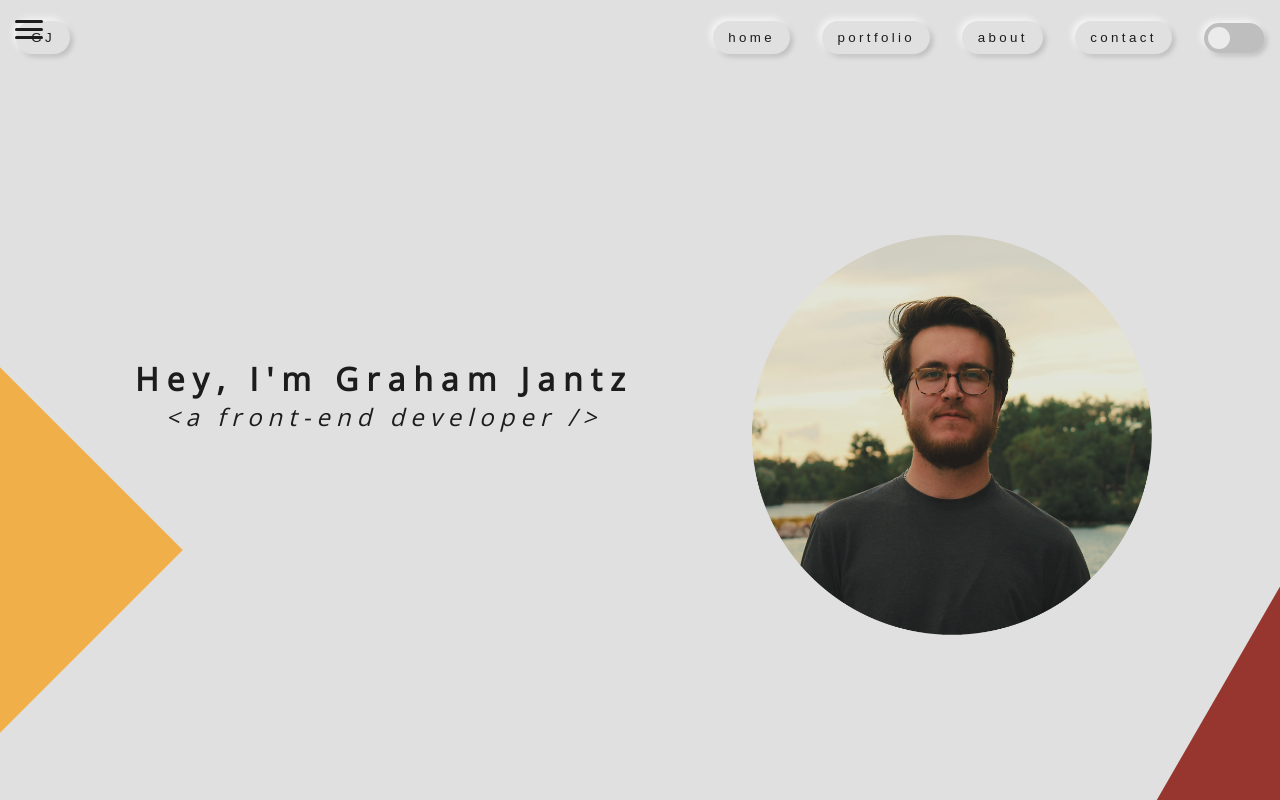
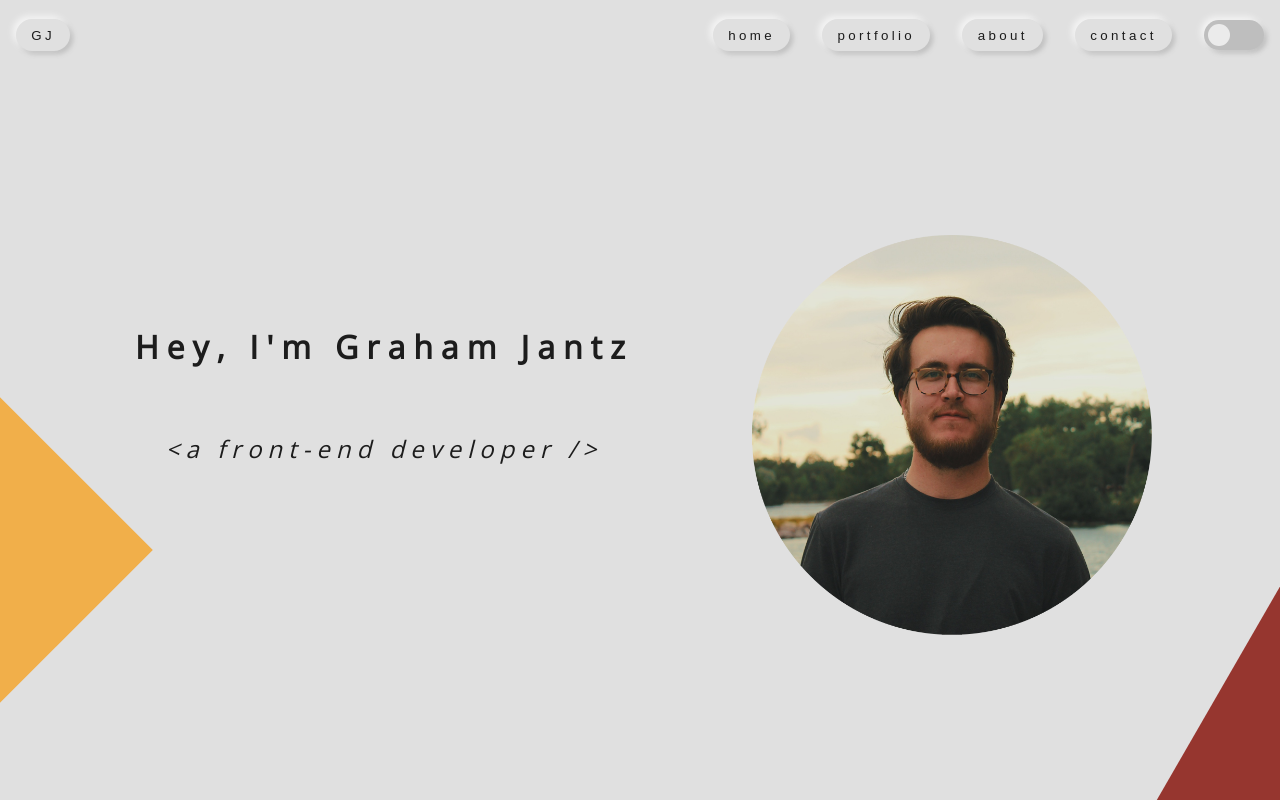
Before and after one commit to grahamjantz/graham-jantz-portfolio, a React (Create React App) app: page / in a window 1280 px wide. Shown: the top 800 px of the page. Built offline with nearby package versions, Linux system fonts and the light colour scheme.

Commit message:
finished mobile navbar and fixed issues on gh

```diff
--- a/src/App.css
+++ b/src/App.css
@@ -24,7 +24,7 @@
 }
 
 .component {
-    overflow: clip;
+    width: 100%;
 }
 
 .component:last-of-type {
@@ -47,7 +47,7 @@
     height: 400px;
     position: absolute;
     transform: rotate(45deg);
-    left: -300px;
+    left: -330px;
     animation: rotate 2s ease-in-out 0s infinite alternate forwards;
     animation-play-state: paused;
 }
@@ -148,7 +148,22 @@
     padding-top: 5em;
 }
 
+@media only screen and (max-height: 500px) {
+    .App {
+        grid-template-rows: 75px 100vh 1200px 2000px 1000px 200px;
+    }
+
+    .org-square {
+        left: -400px;
+        top: 50px;
+    }
+}
+
 @media only screen and (max-width: 1200px) {
+    .App {
+        grid-template-rows: 75px 100vh 1200px 2000px 1200px 200px;
+    }
+
     .org-square {
         left: -400px;
     }
@@ -156,7 +171,7 @@
 
 @media only screen and (max-width: 900px) {
     .App {
-        grid-template-rows: 75px 100vh 1200px 2200px 1000px 200px;
+        grid-template-rows: 75px 100vh 1200px 2200px 1200px 200px;
     }
 }
 @media only screen and (max-width: 800px) {
@@ -183,10 +198,16 @@
 
 @media only screen and (max-width: 700px) {
     .App {
-        grid-template-rows: 75px 100vh 1500px 3500px 600px 200px;
+        grid-template-rows: 75px 100vh 1500px 3500px 1000px 200px;
     }
 }
 
+
+@media only screen and (max-width: 600px) {
+    .App {
+        grid-template-rows: 75px 100vh 1500px 3400px 600px 200px;
+    }
+}
 
 @media only screen and (max-width: 500px) {
     .App {
--- a/src/components/ContactPage/ContactPage.css
+++ b/src/components/ContactPage/ContactPage.css
@@ -215,6 +215,11 @@
     }
 }
 
+@media only screen and (max-width: 600px) {
+    .contact-org-squ-container {
+        display: none;
+    }
+}
 @media only screen and (max-width: 550px) {
     .contact {
         width: 300px;
--- a/src/components/Header/Header.css
+++ b/src/components/Header/Header.css
@@ -1,7 +1,7 @@
 .nav {
     width: 100%;
-    height: 100%;
-    padding: 0 1em;
+    height: 70px;
+    z-index: 50;
 }
 
 .navbar {
@@ -12,6 +12,7 @@
     align-items: center;
     flex-wrap: wrap;
     color: black;
+    padding: 0 1em;
 }
 
 .hero-badge a {
@@ -19,11 +20,13 @@
 }
 
 @media only screen and (max-width: 650px ) {
+    .navbar {
+        display: none;
+    }
     .nav {
-        display: none;
         justify-content: space-between;
         align-items: center;
-        width: 90%;
         margin: 0 auto;
+        position: fixed;
     }
 }
--- a/src/components/Header/Header.js
+++ b/src/components/Header/Header.js
@@ -4,7 +4,8 @@
 import Button from '../Button/Button'
 import SideSwitch from '../SideSwitch/SideSwitch'
 
-const Header = ({ renderHomePage, renderPortfolioPage, renderAboutPage, renderContactPage, toggleTheme, themeColor, themeBoxShadow1, themeBoxShadow2, switchButtonPosition }) => {
+const Header = ({ renderHomePage, renderPortfolioPage, renderAboutPage, renderContactPage, toggleTheme, themeBody, themeColor, themeBoxShadow1, themeBoxShadow2, switchButtonPosition }) => {
+
   return (
     <div className='component'>
         <header className='nav'>
--- a/src/components/HomePage/HomePage.css
+++ b/src/components/HomePage/HomePage.css
@@ -19,6 +19,7 @@
 .hero-title {
     grid-area: title;
     animation: fadeIn 4s ease;
+    margin-bottom: 2em;
 }
 
 .hero-subtitle {
@@ -51,6 +52,13 @@
     margin-top: 5em;
 }
 
+@media only screen and (max-height: 500px) {
+    .hero-image{
+        width: 250px;
+        height: 250px;
+    }
+}
+
 @media only screen and (max-width:1000px) {
     .main-comp {
         flex-direction: column;
--- a/src/components/Project/Project.css
+++ b/src/components/Project/Project.css
@@ -58,8 +58,8 @@
     flex-direction: row;
     padding-top: 1em;
     padding-right: 2em;
-    justify-content: flex-end;
-    animation: gap 2s;
+    justify-content: center;
+    animation: gap 1.5s;
     animation-timing-function: linear;
     animation-direction: alternate;
     animation-iteration-count: infinite;
--- a/src/components/SideNavbarList/SideNavbarList.css
+++ b/src/components/SideNavbarList/SideNavbarList.css
@@ -4,7 +4,32 @@
     gap: 2em;
     align-items: center;
     flex-wrap: wrap;
-    display: none;
+    transition: all .8s ease-in-out;
+}
+
+.side-navbar-list.active {
+    transform: translateX(0px)
+    /* animation: slideIn 1.2s;
+    animation-direction: alternate;
+    animation-play-state: running;
+    left: 0px; */
+}
+
+.side-navbar-list.inactive {
+    transform: translateX(-300px)
+    /* animation: slideOut 1.2s;
+    animation-play-state: running;
+    left: -300px; */
+}
+
+@keyframes slideIn {
+    from { left: -300px }
+    to { left: 0px }
+}
+
+@keyframes slideOut {
+    from { left: 0px }
+    to { left: -300px }
 }
 
 @media only screen and (max-width: 650px) {
@@ -16,6 +41,18 @@
         height: 100%;
         width: 300px;
         padding: 50px 20px;
+    }
+    #navMenu {
+        display: flex;
+    }
+}
+
+@media only screen and (min-width: 650px) {
+    #navMenu {
+        display: none;
+    }
+    .side-navbar-list {
+        display: none;
     }
 }
 /*
@@ -35,7 +72,6 @@
 #navMenu {
     z-index: 100;
     margin: 20px 15px;
-    display: flex;
     flex-direction: column;
     gap: 5px;
     position: fixed;
@@ -51,7 +87,7 @@
     transition: all .2s linear;
 }
 #navMenu.active {
-    transition-delay: 0.3s;
+    transition-delay: 0.1s;
     transform: rotate(45deg);
 }
 #navMenu.active > span:nth-child(2) {
@@ -59,11 +95,11 @@
 }
 #navMenu.active > span:nth-child(1),
 #navMenu.active > span:nth-child(3) {
-    transition-delay: .2s;
+    transition-delay: .1s;
 }
 #navMenu.active > span:nth-child(1) {
-    transform: translateY(10px);
+    transform: translateY(8px);
 }
 #navMenu.active > span:nth-child(3) {
-    transform: translateY(-10px) rotate(90deg);
+    transform: translateY(-8px) rotate(90deg);
 }
--- a/src/components/SideNavbarList/SideNavbarList.js
+++ b/src/components/SideNavbarList/SideNavbarList.js
@@ -1,50 +1,28 @@
-import React from 'react'
+import React, { useState} from 'react'
 import Button from '../Button/Button'
 import './SideNavbarList.css'
-import styled from '@emotion/styled'
-
-const showMenu = (item) => {
-  item.style.backgroundColor = 'var(--main-rust)';
-  item.style.animation = 'slideIn 1s';
-  item.style.top = '0px';
-}
 
 const SideNavbarList = ({ renderHomePage, renderPortfolioPage, renderAboutPage, renderContactPage, themeBody, themeColor,themeBoxShadow1, themeBoxShadow2 }) => {
 
-  let classname = 'inactive';
-
-  const StyledSideNavBarList = styled.div`
-    background-color: ${themeBody};
-    left: -300px;
-  `;
-
-  const StyledMenuButton = styled.div`
-    position: fixed;
-    display: flex;
-    flex-direction: column;
-    gap: 5px;
-    margin: 20px;
-  `;
-
-  const StyledNavSpan = styled.span`
-    display: block;
-    width: 28px;
-    height: 3px;
-    border-radius: 9999px;
-    background-color: ${themeColor};
-  `;
+  const [sideNavClass, setSideNavClass] = useState('inactive');
 
   return (
     <div>
-      <StyledMenuButton id="navMenu" className={classname} onClick={() => {
-        console.log('hi')
-        classname === 'inactive' ? classname = 'active' : classname = 'inactive'
-      }}>
-        <StyledNavSpan/>
-        <StyledNavSpan/>
-        <StyledNavSpan/>
-      </StyledMenuButton>
-    <StyledSideNavBarList className='side-navbar-list'>
+        <div
+          id="navMenu"
+          className={sideNavClass}
+          onClick={() => {
+            sideNavClass === 'inactive' ||
+            sideNavClass === ''
+            ? setSideNavClass('active') : setSideNavClass('inactive')
+        }}>
+          <span style={{backgroundColor: themeColor}}></span>
+          <span style={{backgroundColor: themeColor}}></span>
+          <span style={{backgroundColor: themeColor}}></span>
+        </div>
+    <div
+      className={`side-navbar-list ${sideNavClass}`}
+      style={{backgroundColor: themeBody}}>
         <Button
           text='home'
           href="#"
@@ -73,7 +51,7 @@
           themeColor={themeColor}
           themeBoxShadow1={themeBoxShadow1}
           themeBoxShadow2={themeBoxShadow2}/>
-    </StyledSideNavBarList>
+    </div>
     </div>
   )
 }
--- a/src/components/SideSwitch/SideSwitch.js
+++ b/src/components/SideSwitch/SideSwitch.js
@@ -1,35 +1,28 @@
 import React from 'react'
 import styled  from "@emotion/styled"
-// import './Switch.css'
-
-
 
 const SideSwitch = ({ toggleTheme, switchButtonPosition, themeBoxShadow1, themeBoxShadow2 }) => {
 
 
   const ThemeSwitch = styled.div`
-    height: 40px;
-    width: 70px;
+    position: fixed;
+    right: 0;
+    margin: 20px 15px;
+    height: 30px;
+    width: 60px;
     background-color: ${themeBoxShadow2};
     border-radius: 24px;
-    display: flex;
+    display: none;
     align-items: center;
-    box-shadow: -3px -3px 7px ${themeBoxShadow1},
-      3px 3px 5px ${themeBoxShadow2};
-    display: none;
-
-  &:active {
-    box-shadow: inset 3px 3px 5px ${themeBoxShadow2},
-            -3px -3px 7px ${themeBoxShadow1};
-  }
+    z-index: 100;
 
   @media only screen and (max-width: 650px) {
     display: flex;
   }
   `;
   const SwitchButton = styled.span`
-      height: 30px;
-      width: 30px;
+      height: 22px;
+      width: 22px;
       background-color: #ffffffb2;
       border-radius: 24px;
       margin-left: ${switchButtonPosition};
```
